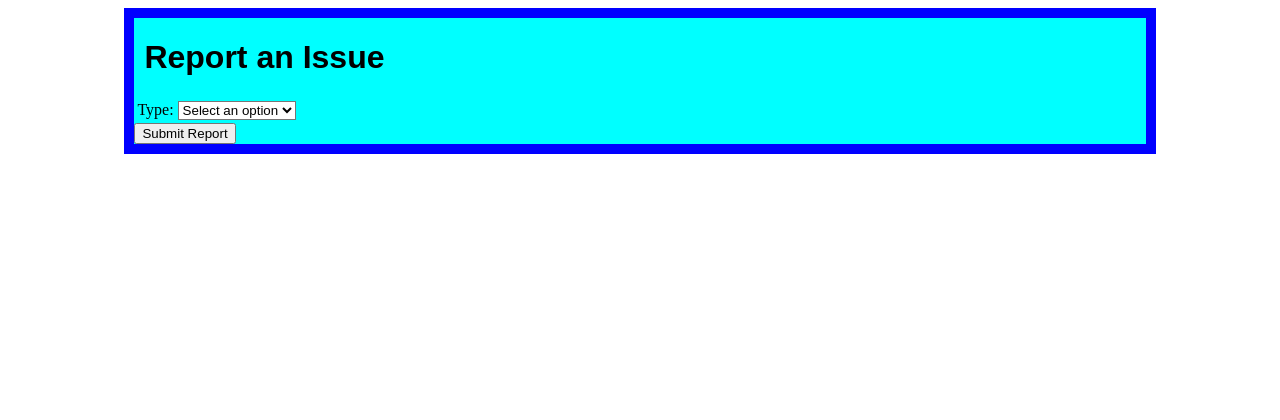
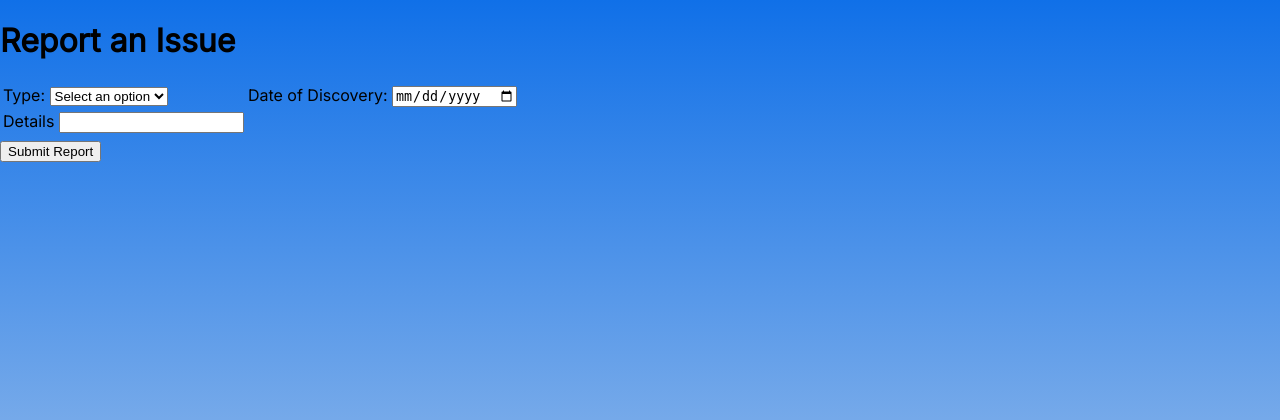
Before and after one commit to nicole-buere/ITISDEV-MCO, a PHP site: page /views/reportIssue.html in a window 1280 px wide. Shown: the top 420 px of the page. Run offline with PHP 8.4, Linux system fonts and the light colour scheme.

Commit message:
moved css file
moved css file from view folder to css folder

```diff
--- a/views/reportIssue.html
+++ b/views/reportIssue.html
@@ -2,7 +2,7 @@
 <html>
     <head>
         <title>Report an issue</title>
-        <link rel="stylesheet" href="style.css">
+        <link rel="stylesheet" href="../css/index.css">
     </head>
     <body>
         <div class="formContainer">
@@ -12,7 +12,7 @@
                     <tr>
                         <td>
                             <label for="reportType" class="formFieldLabel">Type:</label>
-                            <select class="reportType" name="reportType">
+                            <select required class="reportType" name="reportType">
                                 <option hidden disabled selected value class="selectOption">Select an option</option>
                                 <option class="selectOption" value="sample1">Sample1</option>
                                 <option class="selectOption" value="sample2">Sample2</option>
@@ -20,6 +20,21 @@
                                 <option class="selectOption" value="sample4">Sample4</option>
                                 <option class="selectOption" value="sample5">Sample5</option>
                             </select>
+                        </td>
+                        <td>
+                            <label for="discoveryDate" class="formFieldLabel">Date of Discovery:</label>
+                            <input required type="date" name="discoveryDate"></input>
+                        </td>
+                    </tr>
+                    <tr>
+                        <td>
+                            <label for="details" class="formFieldLabel">Details<label>
+                            <input required type="text" name="details"></input>
+                        </td>
+                    </tr>
+                    <tr>
+                        <td>
+
                         </td>
                     </tr>
                 </table>
--- a/views/style.css
+++ /dev/null
@@ -1,31 +0,0 @@
-.formContainer {
-    width: 80%;
-    background-color:aqua;
-    border: 10px solid rgb(0, 0, 255);
-    margin: auto;
-    position: relative;
-}
-
-.formTitle {
-    position: relative;
-    top: 0px;
-    left: 10px;
-    font-family: Arial, Helvetica, sans-serif;
-}
-
-.formFieldLabel {
-    position: relative;
-}
-
-.reportType {
-    background-color: white;
-}
-
-.selectOption {
-    appearance: none;
-    outline: none;
-    cursor: pointer;
-
-    color: white;
-    background-color: antiquewhite;
-}
```
Also changed, not shown: css/style.css (+25 -0 lines).
